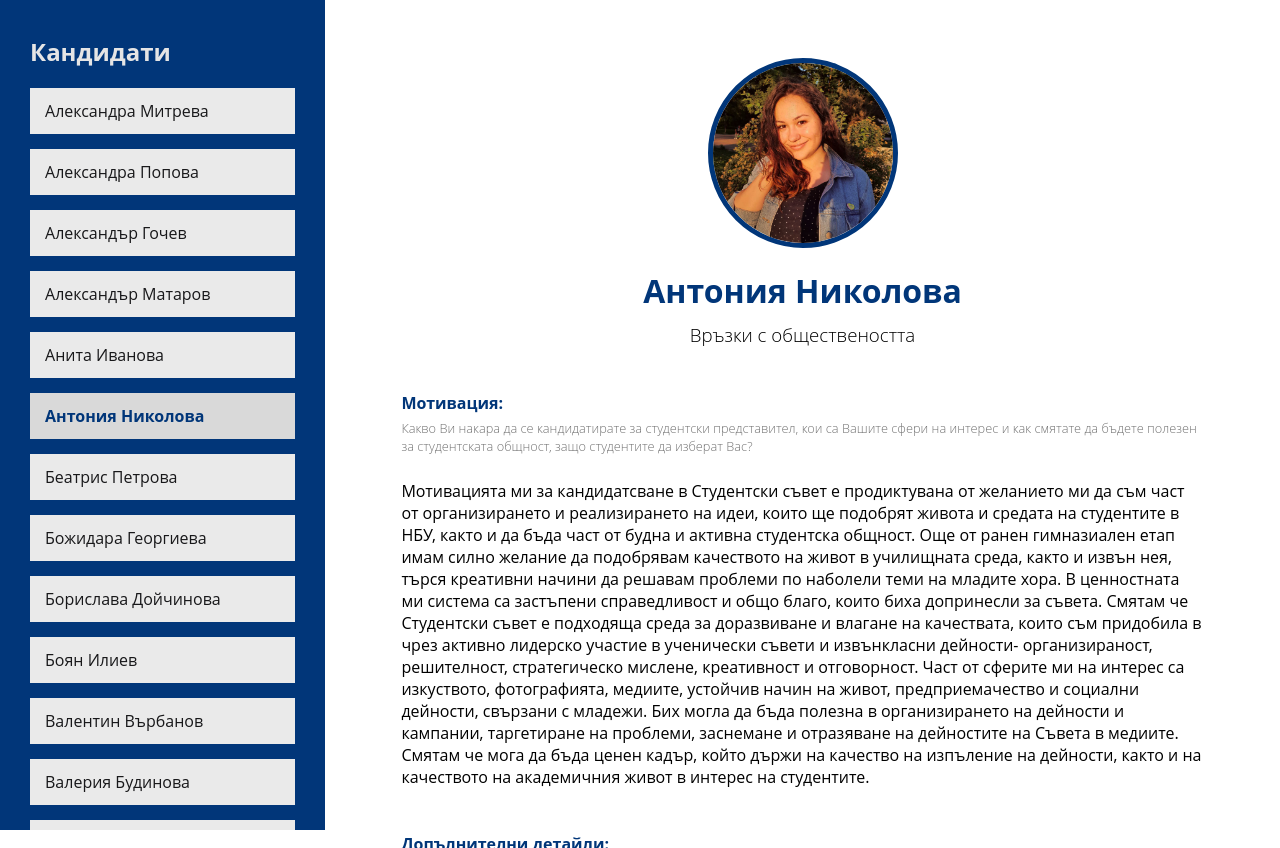
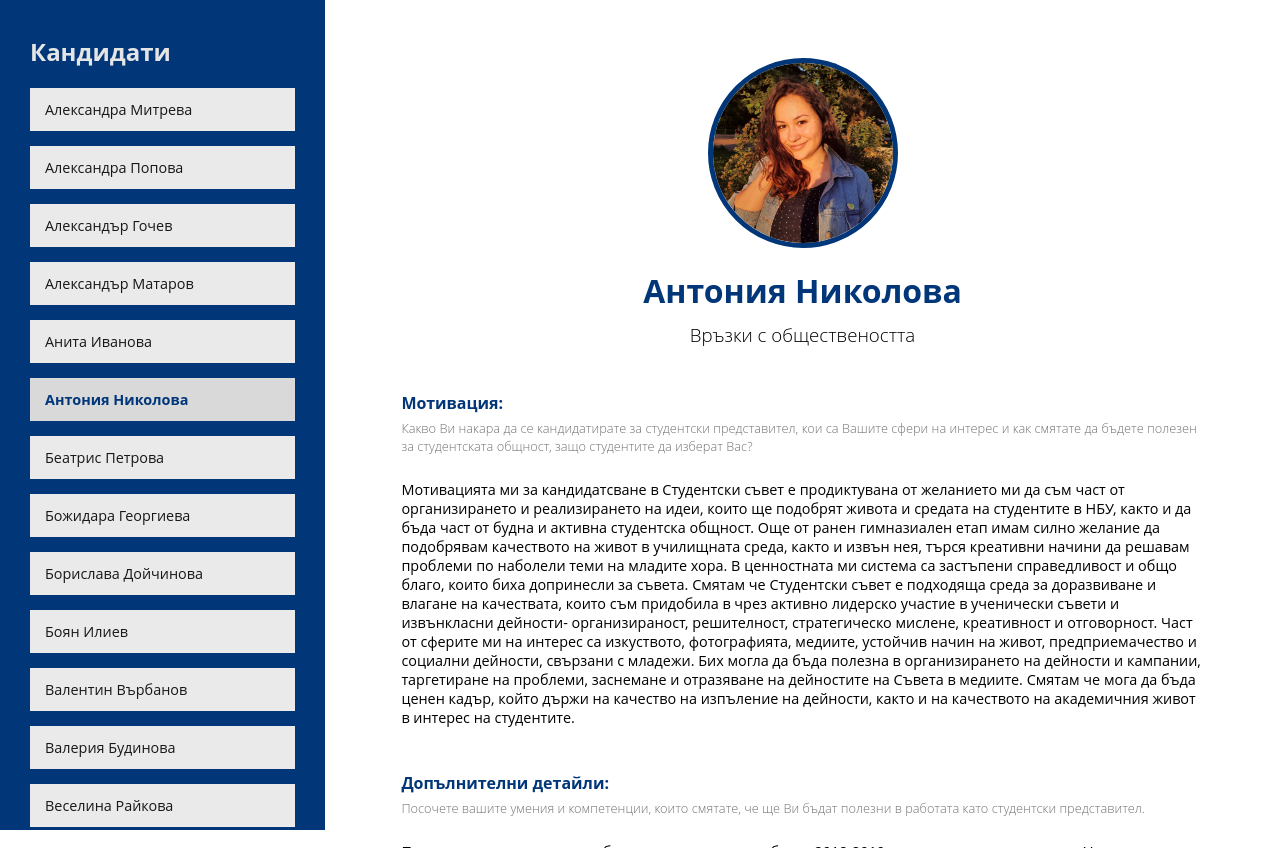
Before and after one commit to student-council-nbu/candidates-widget, a plain HTML site: page index.html in a window 1280 px wide. Both pictures are taken after a click on the element 162 px from the left and 415 px from the top of the page. Drawn offline with nearby package versions, Linux system fonts and the light colour scheme.

Commit message:
Font sizes are now more consistent

```diff
--- a/style.css
+++ b/style.css
@@ -30,6 +30,7 @@ body {
     margin: 15px 0;
     margin-bottom: 0;
     padding: 12px 15px;
+    font-size: 0.9rem;
 }
 
 .applicant-list .applicant:hover {
@@ -98,6 +99,10 @@ body {
     color: #727272;
 }
 
+.applicant-details .info .motivation, .details {
+    font-size: 0.9rem;
+}
+
 @media screen and (max-width: 700px) {
     body {
         font-size: 12px;
```
